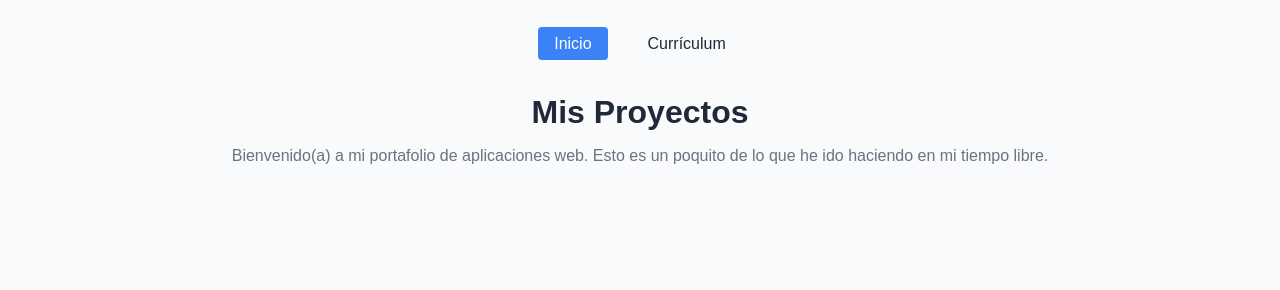
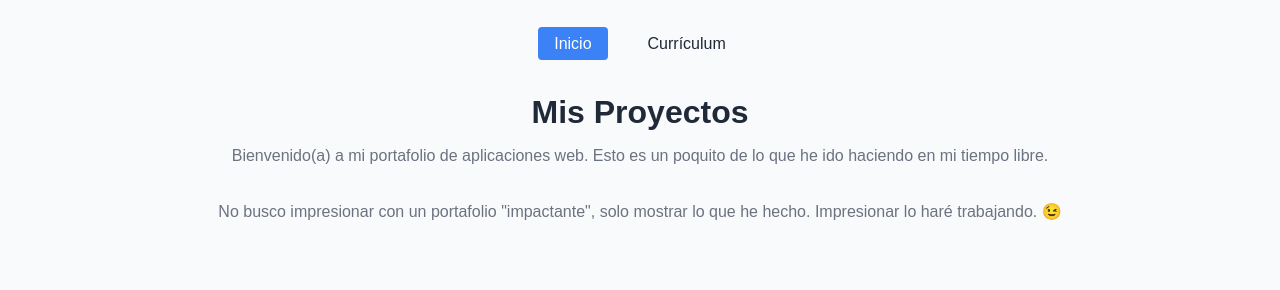
Before and after one commit to Andriucm/Portafolio, a plain HTML site: page index.html in a window 1280 px wide. Shown: the top 290 px of the page. Drawn offline with Linux system fonts and the light colour scheme.

Commit message:
Añadir mensaje disruptivo

```diff
--- a/index.html
+++ b/index.html
@@ -34,6 +34,11 @@
             Bienvenido(a) a mi portafolio de aplicaciones web.
             Esto es un poquito de lo que he ido haciendo en mi tiempo libre.
         </p>
+        <p>
+            No busco impresionar con un portafolio "impactante", solo mostrar lo que he hecho. Impresionar lo haré trabajando.
+            😉
+        </p>
+
     </header>
 
     <main>
```
